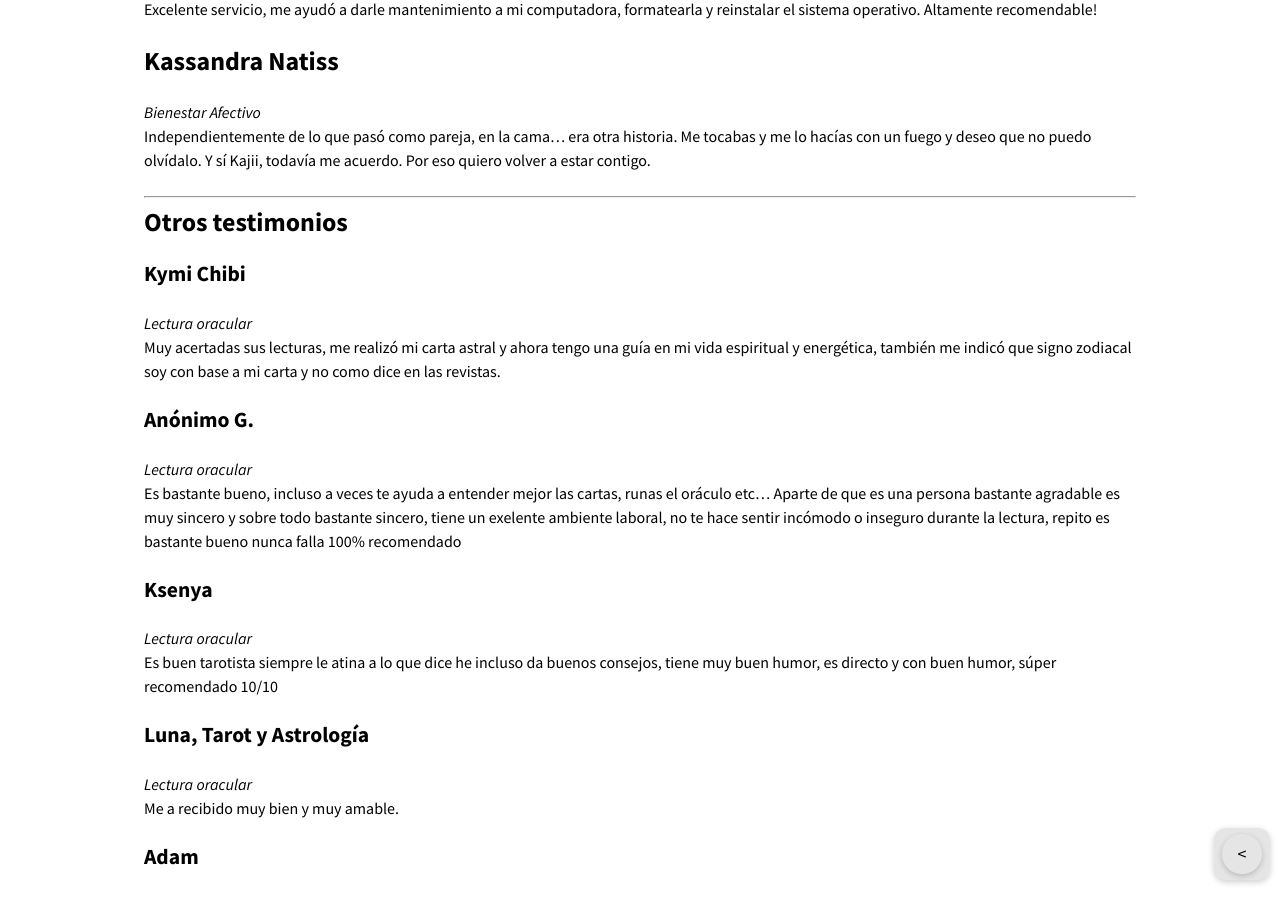
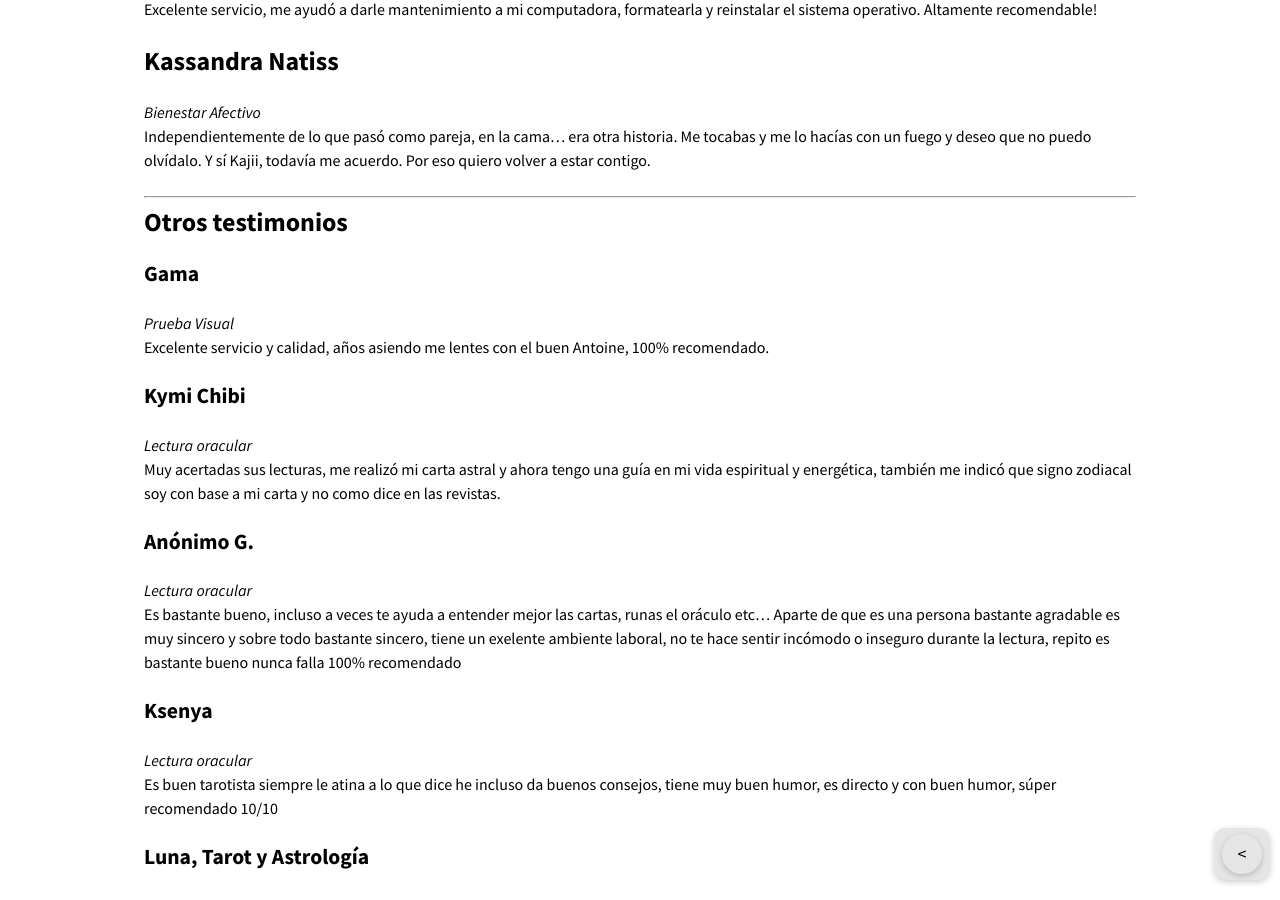
Before and after one commit to KajiiNarumi/iasuarezv, a Jekyll site: the page built from testimonios.md, in a window 1280 px wide and 900 px high, scrolled down 1523 px. Built offline with Jekyll 4.4.1, drawn with Linux system fonts in a browser that asks for light colours; nearby versions of some CDN libraries.

Commit message:
Update testimonios.md

```diff
--- a/testimonios.md
+++ b/testimonios.md
@@ -63,7 +63,9 @@ Independientemente de lo que pasó como pareja, en la cama… era otra historia.
 ---
 ### Otros testimonios
 
-
+#### **Gama**
+*Prueba Visual*
+Excelente servicio y calidad, años asiendo me lentes con el buen Antoine, 100% recomendado.
 
 #### **Kymi Chibi**
 *Lectura oracular*
```
